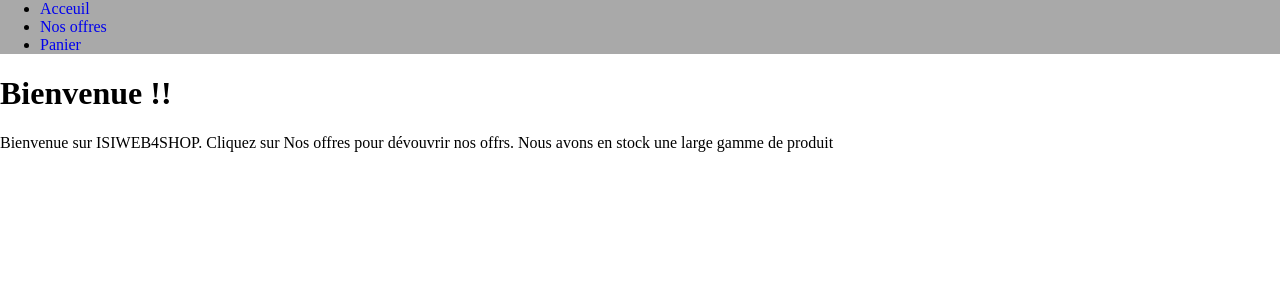
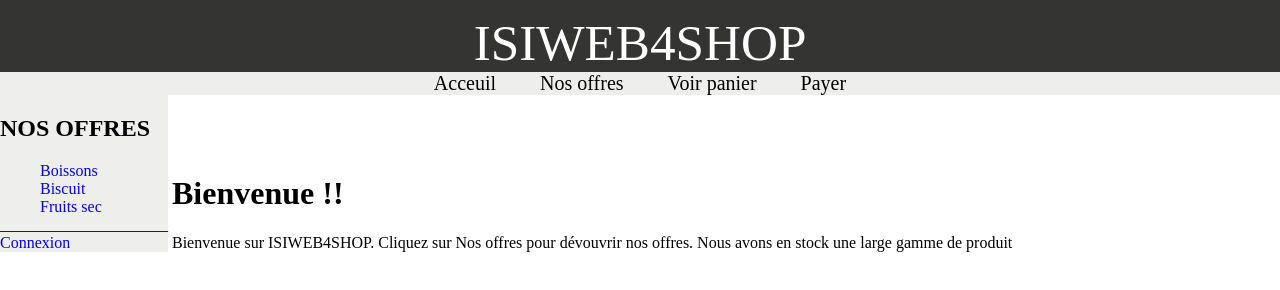
Before and after one commit to AdmoNos/Projet, a plain HTML site: page index.html in a window 1280 px wide. Drawn offline with Linux system fonts and the light colour scheme.

Commit message:
Avancement du html et css

```diff
--- a/index.css
+++ b/index.css
@@ -18,22 +18,61 @@
     text-decoration: none;
 }
 
+li{
+    list-style-type: none;
+}
+
+
 /* Mise en forme */
 
 #header{
     display: block;
+    background-color: #343433;
+    height: auto;
 }
 
 #header-tag-align-center{
     display: block;
+    text-align: center;
+    padding-top: 1%;
 }
 
 #header-tag-text{
+    display: inline-block;
     color: white;
-    width: 10vw;
+    font-size: 4vw;
 }
 
 #navbar{
     display: block;
-    background-color: darkgray;
+    background-color: #eeeeed;
+    text-align: center;
 }
+
+#navbar-unlisted-list{
+    padding-left: 0px;
+}
+
+#navbar-item{
+    display: inline-block;
+    margin-left: 20px;
+    margin-right: 20px;
+}
+
+#navbar-item-text{
+    color: black;
+    font-size: 20px;
+}
+
+#main{
+    display: block;
+}
+
+#main-left{
+    display: inline-block;
+    background-color: #eeeeed;
+}
+
+#main-right{
+    display: inline-block;
+}
--- a/index.html
+++ b/index.html
@@ -10,22 +10,32 @@
 <body>
     <div id="header">
         <div id="header-tag-align-center">
-            <a id="header-tag" href="index.html"></a>
+            <a id="header-tag-text" href="index.html">ISIWEB4SHOP</a>
         </div>
         <nav id="navbar">
-            <ul>
-                <li><a href="#">Acceuil</a></li>
-                <li><a href="#">Nos offres</a></li>
-                <li><a href="#">Panier</a></li>
+            <ul id="navbar-unlisted-list">
+                <li id="navbar-item"><a id="navbar-item-text" href="#">Acceuil</a></li>
+                <li id="navbar-item"><a id="navbar-item-text" href="#">Nos offres</a></li>
+                <li id="navbar-item"><a id="navbar-item-text" href="#">Voir panier</a></li>
+                <li id="navbar-item"><a id="navbar-item-text" href="#">Payer</a></li>
             </ul>
         </nav>
     </div>
     <div id="main">
-        <h1>Bienvenue !!</h1>
-        <p>Bienvenue sur ISIWEB4SHOP. Cliquez sur Nos offres pour dévouvrir nos offrs. Nous avons en stock une large gamme de produit</p>
-    </div>
-    <div id="footer">
-
+        <div id="main-left">
+            <h2>NOS OFFRES</h2>
+            <ul>
+                <li><a href="#">Boissons</a></li>
+                <li><a href="#">Biscuit</a></li>
+                <li><a href="#">Fruits sec</a></li>
+            </ul>
+            <p>_____________________</p>
+            <a href="#">Connexion</a>
+        </div>
+        <div id="main-right">
+            <h1>Bienvenue !!</h1>
+            <p>Bienvenue sur ISIWEB4SHOP. Cliquez sur Nos offres pour dévouvrir nos offres. Nous avons en stock une large gamme de produit</p>
+        </div>
     </div>
 </body>
 </html>
```
